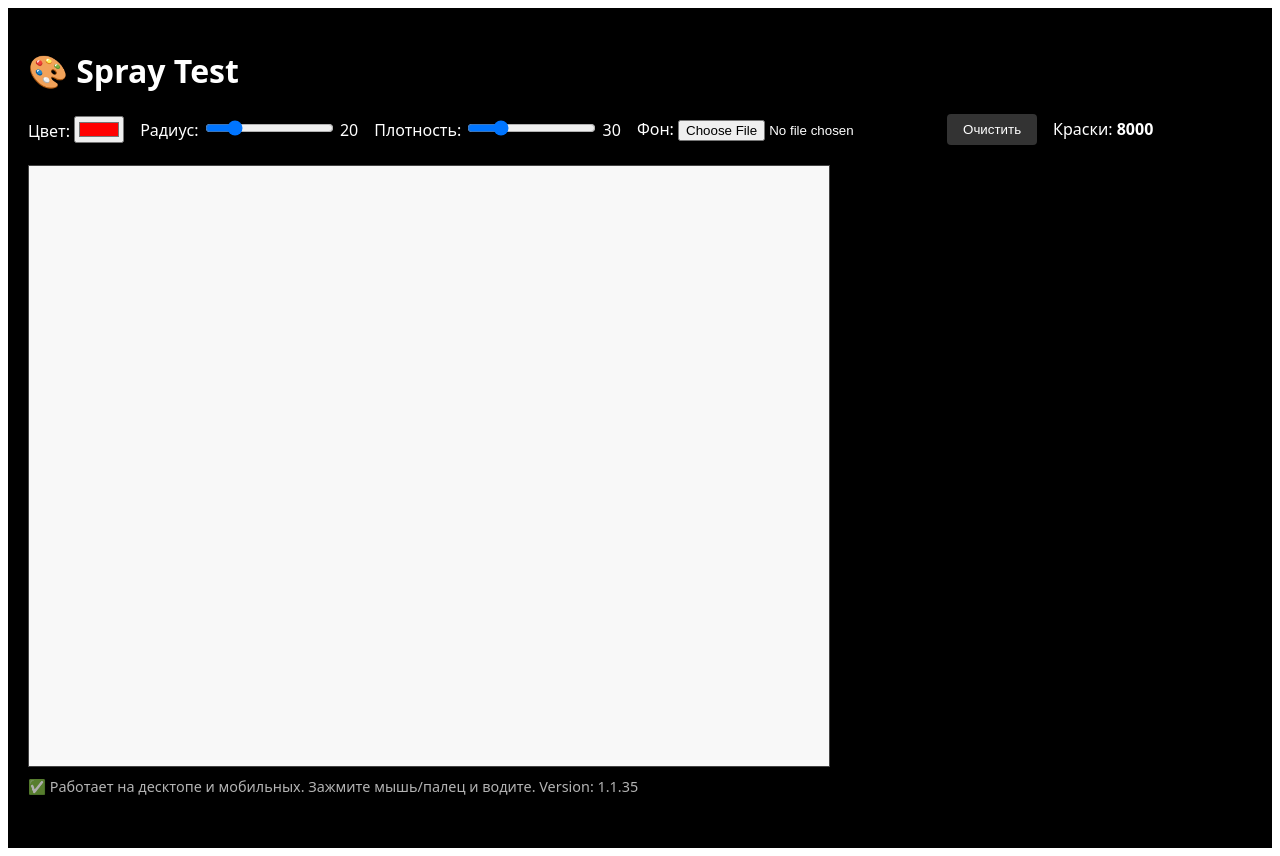
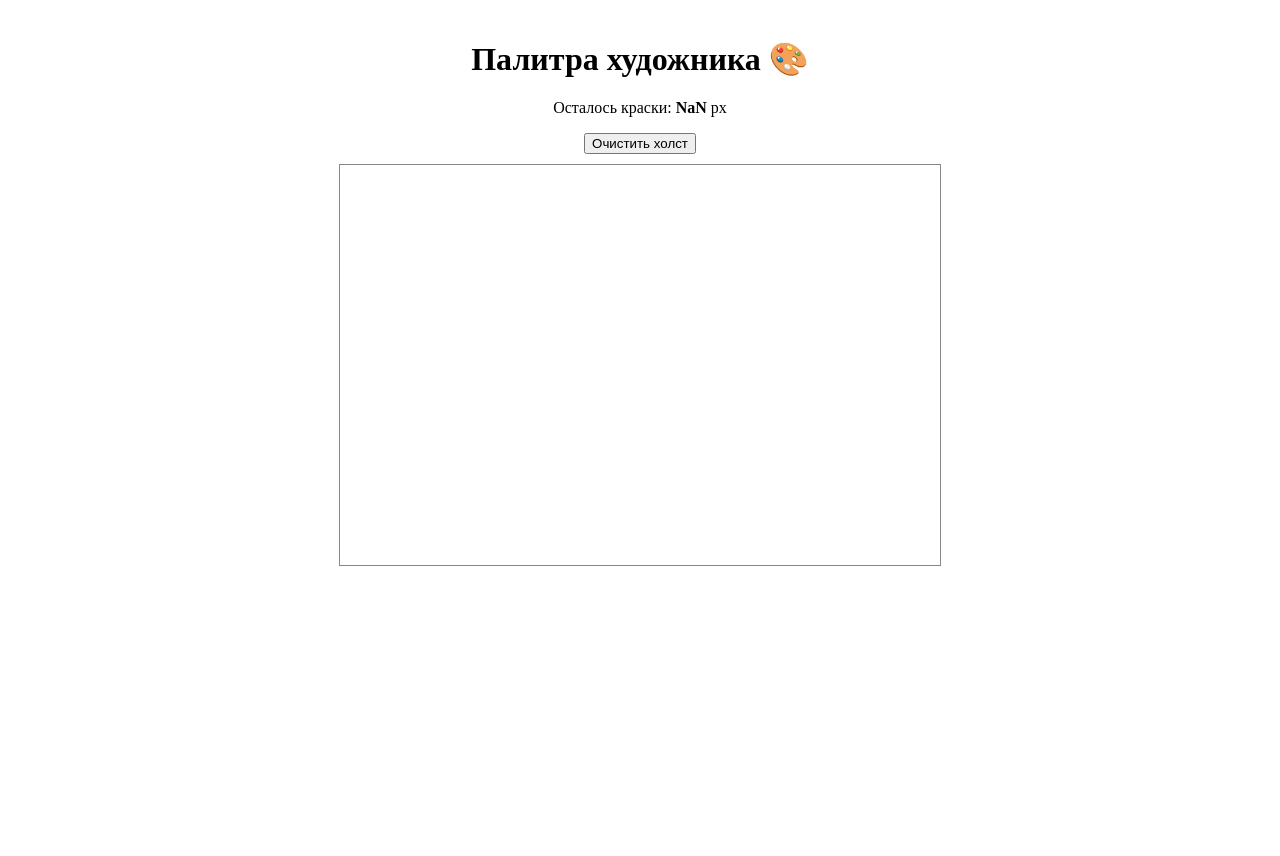
Before and after one commit to streetwalldev/streetwall, a Next.js app: page /spraytest in a window 1280 px wide. After the commit the page ends 800 px from the top, so only its background shows below. Built offline with nearby package versions, Linux system fonts and the light colour scheme.

Commit message:
Update page.js

```diff
--- a/app/spraytest/page.js
+++ b/app/spraytest/page.js
@@ -1,170 +1,180 @@
-'use client';
-
 import { useRef, useState, useEffect } from 'react';
 
-const CANVAS_W = 800;
-const CANVAS_H = 600;
-const PAINT_MAX = 8000;
+export default function Home({ initialPaint }) {
+  const canvasRef = useRef(null);
+  const [isDrawing, setIsDrawing] = useState(false);
+  const [lastPoint, setLastPoint] = useState(null);
+  const [paintLeft, setPaintLeft] = useState(initialPaint);
 
-export default function Page() {
-  const canvasRef = useRef(null);
-  const [color, setColor] = useState('#ff0000');
-  const [radius, setRadius] = useState(20);
-  const [density, setDensity] = useState(30);
-  const [paintLeft, setPaintLeft] = useState(PAINT_MAX);
-  const [bgImg, setBgImg] = useState(null);
-  const paintedPixelsRef = useRef(new Set());
-  const [isDrawing, setIsDrawing] = useState(false);
-
-  // Инициализируем canvas при монтировании
-  useEffect(() => {
-    const canvas = canvasRef.current;
-    if (!canvas) return;
-    const ctx = canvas.getContext('2d');
-    ctx.fillStyle = '#f8f8f8';
-    ctx.fillRect(0, 0, CANVAS_W, CANVAS_H);
-  }, []);
-
-  function getCanvasCoords(e) {
-    const rect = canvasRef.current.getBoundingClientRect();
-    const clientX = e.touches?.[0] ? e.touches[0].clientX : e.clientX;
-    const clientY = e.touches?.[0] ? e.touches[0].clientY : e.clientY;
-    return {
-      x: clientX - rect.left,
-      y: clientY - rect.top,
-    };
+  // Функция для вычисления расстояния между двумя точками
+  function getDistance(p1, p2) {
+    if (!p1 || !p2) return 0;
+    const dx = p2.x - p1.x;
+    const dy = p2.y - p1.y;
+    return Math.sqrt(dx * dx + dy * dy);
   }
 
-  function redraw() {
-    const ctx = canvasRef.current.getContext('2d');
-    ctx.fillStyle = '#f8f8f8';
-    ctx.fillRect(0, 0, CANVAS_W, CANVAS_H);
-    if (bgImg) {
-      ctx.drawImage(bgImg, 0, 0, CANVAS_W, CANVAS_H);
+  // Функция для рисования линии на canvas
+  function drawLine(ctx, p1, p2) {
+    ctx.beginPath();
+    ctx.moveTo(p1.x, p1.y);
+    ctx.lineTo(p2.x, p2.y);
+    ctx.strokeStyle = '#222';
+    ctx.lineWidth = 2;
+    ctx.stroke();
+    ctx.closePath();
+  }
+
+  // Mouse Events
+  function handleMouseDown(e) {
+    if (paintLeft <= 0) return;
+    const rect = canvasRef.current.getBoundingClientRect();
+    setIsDrawing(true);
+    setLastPoint({
+      x: e.clientX - rect.left,
+      y: e.clientY - rect.top,
+    });
+  }
+
+  function handleMouseMove(e) {
+    if (!isDrawing || paintLeft <= 0) return;
+    const rect = canvasRef.current.getBoundingClientRect();
+    const newPoint = {
+      x: e.clientX - rect.left,
+      y: e.clientY - rect.top,
+    };
+    if (lastPoint) {
+      const dist = getDistance(lastPoint, newPoint);
+
+      // Если не хватает краски — ограничиваем длину линии
+      let drawDist = dist;
+      if (paintLeft < dist) {
+        drawDist = paintLeft;
+        // Вычисляем точку на нужном расстоянии по направлению движения
+        const angle = Math.atan2(newPoint.y - lastPoint.y, newPoint.x - lastPoint.x);
+        newPoint.x = lastPoint.x + drawDist * Math.cos(angle);
+        newPoint.y = lastPoint.y + drawDist * Math.sin(angle);
+      }
+
+      const ctx = canvasRef.current.getContext('2d');
+      drawLine(ctx, lastPoint, newPoint);
+
+      setPaintLeft((prev) => Math.max(prev - drawDist, 0));
+      setLastPoint({ ...newPoint });
+
+      // Если краска кончилась — прекратить рисование
+      if (paintLeft - drawDist <= 0) {
+        setIsDrawing(false);
+        setLastPoint(null);
+      }
     }
   }
 
-  function sprayAt(x, y) {
+  function handleMouseUp() {
+    setIsDrawing(false);
+    setLastPoint(null);
+  }
+
+  // Для мобильных устройств (touch)
+  function handleTouchStart(e) {
     if (paintLeft <= 0) return;
-    const ctx = canvasRef.current.getContext('2d');
-    let paintUsed = 0;
+    const rect = canvasRef.current.getBoundingClientRect();
+    const touch = e.touches[0];
+    setIsDrawing(true);
+    setLastPoint({
+      x: touch.clientX - rect.left,
+      y: touch.clientY - rect.top,
+    });
+  }
 
-    for (let i = 0; i < density; i++) {
-      if (paintLeft - paintUsed <= 0) break;
+  function handleTouchMove(e) {
+    if (!isDrawing || paintLeft <= 0) return;
+    e.preventDefault();
+    const rect = canvasRef.current.getBoundingClientRect();
+    const touch = e.touches[0];
+    const newPoint = {
+      x: touch.clientX - rect.left,
+      y: touch.clientY - rect.top,
+    };
+    if (lastPoint) {
+      const dist = getDistance(lastPoint, newPoint);
 
-      const angle = Math.random() * 2 * Math.PI;
-      const dist = Math.random() * radius;
-      const dx = Math.cos(angle) * dist;
-      const dy = Math.sin(angle) * dist;
-      const size = 1.2 + Math.random() * 2.3;
+      let drawDist = dist;
+      if (paintLeft < dist) {
+        drawDist = paintLeft;
+        const angle = Math.atan2(newPoint.y - lastPoint.y, newPoint.x - lastPoint.x);
+        newPoint.x = lastPoint.x + drawDist * Math.cos(angle);
+        newPoint.y = lastPoint.y + drawDist * Math.sin(angle);
+      }
 
-      ctx.globalAlpha = 0.12 + Math.random() * 0.48;
-      ctx.fillStyle = color;
-      ctx.beginPath();
-      ctx.arc(x + dx, y + dy, size, 0, 2 * Math.PI);
-      ctx.fill();
+      const ctx = canvasRef.current.getContext('2d');
+      drawLine(ctx, lastPoint, newPoint);
 
-      const px = Math.round(x + dx);
-      const py = Math.round(y + dy);
-      const key = `${px},${py}`;
-      if (!paintedPixelsRef.current.has(key)) {
-        paintedPixelsRef.current.add(key);
-        paintUsed++;
+
+setPaintLeft((prev) => Math.max(prev - drawDist, 0));
+      setLastPoint({ ...newPoint });
+
+      if (paintLeft - drawDist <= 0) {
+        setIsDrawing(false);
+        setLastPoint(null);
       }
     }
-    if (paintUsed > 0) {
-      setPaintLeft(prev => Math.max(0, prev - paintUsed));
-    }
-    ctx.globalAlpha = 1;
   }
 
-  const handlePointerDown = (e) => {
-    e.preventDefault();
-    setIsDrawing(true);
-    const { x, y } = getCanvasCoords(e);
-    sprayAt(x, y);
-  };
+  function handleTouchEnd() {
+    setIsDrawing(false);
+    setLastPoint(null);
+  }
 
-  const handlePointerMove = (e) => {
-    if (!isDrawing) return;
-    e.preventDefault();
-    const { x, y } = getCanvasCoords(e);
-    sprayAt(x, y);
-  };
+  // Очистить холст и сбросить краску
+  function handleClear() {
+    const ctx = canvasRef.current.getContext('2d');
+    ctx.clearRect(0, 0, canvasRef.current.width, canvasRef.current.height);
+    setPaintLeft(initialPaint);
+  }
 
-  const handlePointerUp = () => {
-    setIsDrawing(false);
-  };
-
-  // Обработка touch (mobile)
+  // Для SSR: при изменении initialPaint сбрасываем paintLeft
   useEffect(() => {
-    const canvas = canvasRef.current;
-    if (!canvas) return;
-
-    canvas.addEventListener('touchstart', handlePointerDown, { passive: false });
-    canvas.addEventListener('touchmove', handlePointerMove, { passive: false });
-    canvas.addEventListener('touchend', handlePointerUp);
-
-    return () => {
-      canvas.removeEventListener('touchstart', handlePointerDown);
-      canvas.removeEventListener('touchmove', handlePointerMove);
-      canvas.removeEventListener('touchend', handlePointerUp);
-    };
-  }, [isDrawing]);
-
-  const handleBgChange = (e) => {
-    const file = e.target.files?.[0];
-    if (!file) return;
-    const url = URL.createObjectURL(file);
-    const img = new Image();
-    img.onload = () => {
-      setBgImg(img);
-      URL.revokeObjectURL(url);
-    };
-    img.src = url;
-  };
-
-  const handleClear = () => {
-    paintedPixelsRef.current.clear();
-    setPaintLeft(PAINT_MAX);
-    redraw();
-  };
+    setPaintLeft(initialPaint);
+  }, [initialPaint]);
 
   return (
-    <div style={{ padding: 20, fontFamily: 'system-ui', background: '#000', color: '#fff', minHeight: '100vh' }}>
-      <h1>🎨 Spray Test</h1>
-      <div style={{ marginBottom: 20, display: 'flex', gap: 16, flexWrap: 'wrap', alignItems: 'center' }}>
-        <label>
-          Цвет: <input type="color" value={color} onChange={(e) => setColor(e.target.value)} />
-        </label>
-        <label>
-          Радиус: <input type="range" min="5" max="80" value={radius} onChange={(e) => setRadius(Number(e.target.value))} /> {radius}
-        </label>
-        <label>
-          Плотность: <input type="range" min="10" max="100" value={density} onChange={(e) => setDensity(Number(e.target.value))} /> {density}
-        </label>
-        <label>
-          Фон: <input type="file" accept="image/*" onChange={handleBgChange} />
-        </label>
-        <button onClick={handleClear} style={{ padding: '8px 16px', background: '#333', color: '#fff', border: 'none', borderRadius: 4 }}>
-          Очистить
-        </button>
-        <span>Краски: <b>{paintLeft}</b></span>
-      </div>
-
+    <div style={{ textAlign: 'center', marginTop: '40px' }}>
+      <h1>Палитра художника 🎨</h1>
+      <p>
+        Осталось краски: <b>{Math.round(paintLeft)}</b> px
+      </p>
+      <button onClick={handleClear} style={{marginBottom: "10px"}}>Очистить холст</button>
+      <br />
       <canvas
         ref={canvasRef}
-        width={CANVAS_W}
-        height={CANVAS_H}
-        style={{ border: '1px solid #444', background: '#111', display: 'block', maxWidth: '100%' }}
-        onMouseDown={handlePointerDown}
-        onMouseMove={handlePointerMove}
-        onMouseUp={handlePointerUp}
-        onMouseLeave={handlePointerUp}
+        width={600}
+        height={400}
+        style={{
+          border: '1px solid #888',
+          cursor: paintLeft > 0 ? 'crosshair' : 'not-allowed',
+          background: '#fff',
+          touchAction: 'none',
+        }}
+        onMouseDown={handleMouseDown}
+        onMouseMove={handleMouseMove}
+        onMouseUp={handleMouseUp}
+        onMouseLeave={handleMouseUp}
+        onTouchStart={handleTouchStart}
+        onTouchMove={handleTouchMove}
+        onTouchEnd={handleTouchEnd}
       />
-      <p style={{ marginTop: 10, fontSize: '0.9em', opacity: 0.7 }}>
-        ✅ Работает на десктопе и мобильных. Зажмите мышь/палец и водите. Version: 1.1.35
-      </p>
+      {paintLeft <= 0 && (
+        <div style={{ color: 'red', marginTop: '10px' }}>
+          Краска закончилась!
+        </div>
+      )}
     </div>
   );
 }
+
+// SSR — серверная инициализация лимита краски
+export async function getServerSideProps() {
+  // Можно брать лимит из куки/БД/сессии если нужно
+  return { props: { initialPaint: 1000 } };
+}
```
